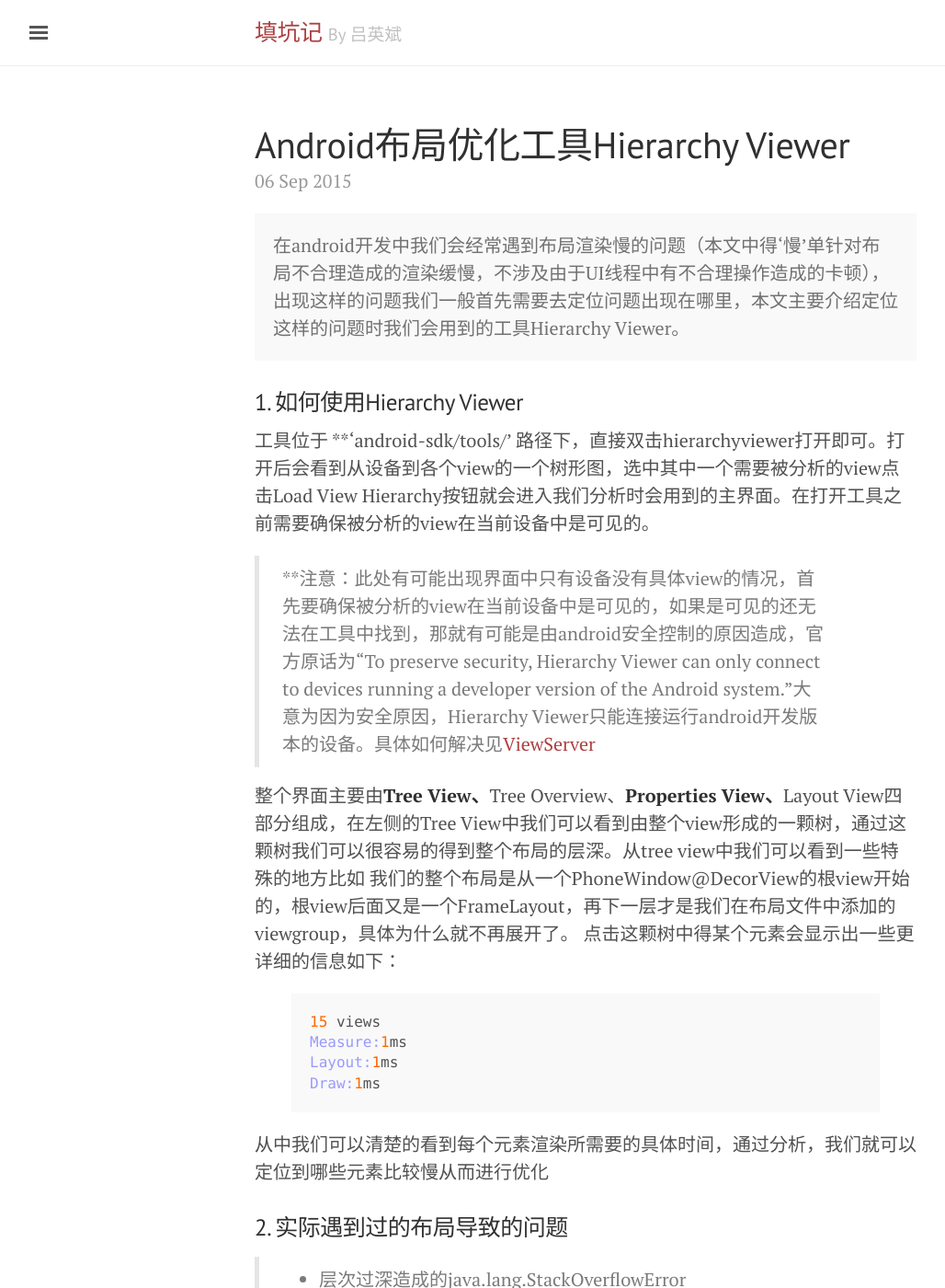
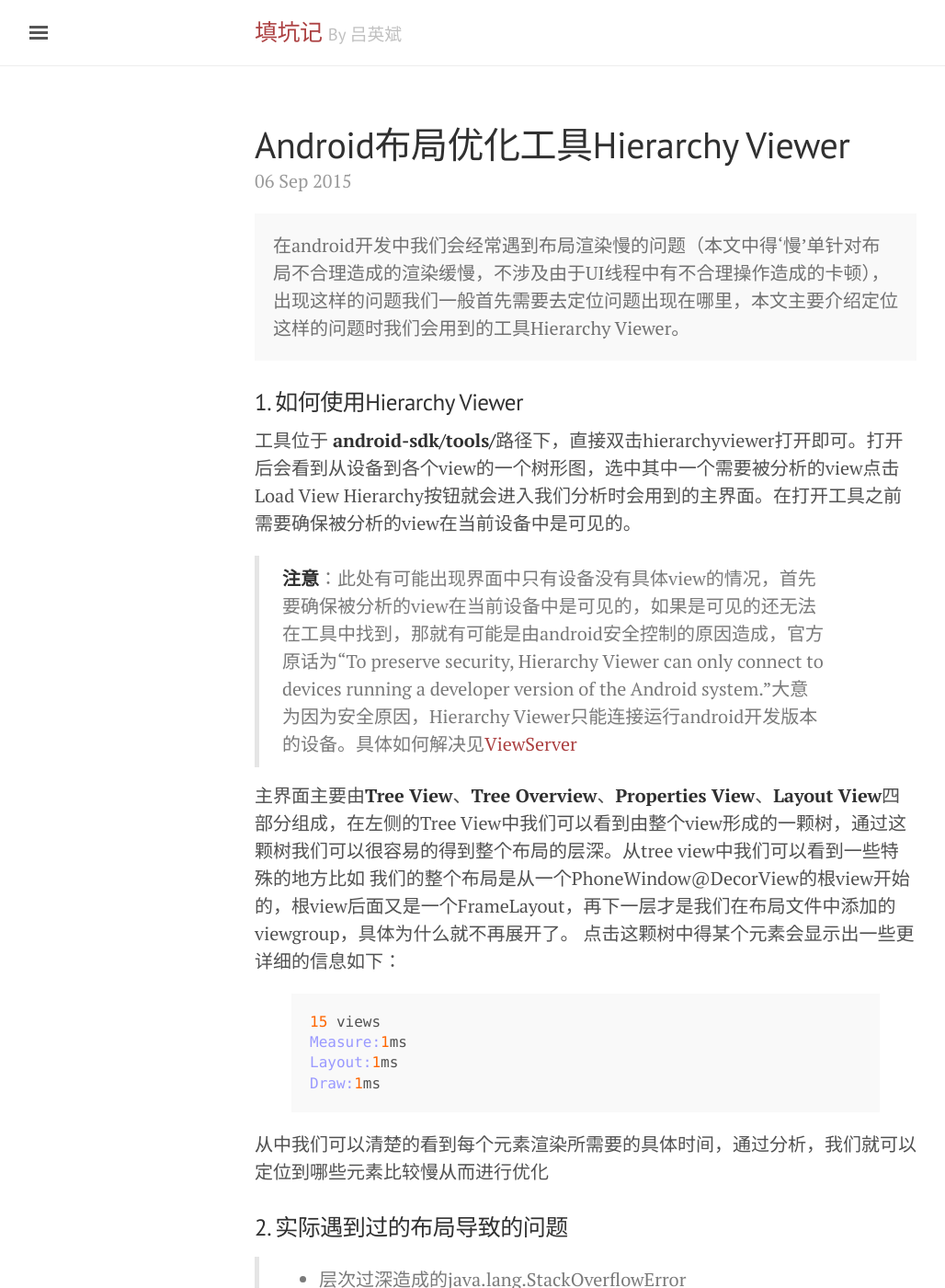
Before and after one commit to killermyth/killermyth.github.io, a Jekyll site: the page built from _posts/2015-09-06-Android布局优化工具Hierarchy Viewer.md, in a window 1280 px wide and 1400 px high. Shown: the whole window at 92% size, without its empty margins (3-1031 px from the left). Built offline with Jekyll 4.4.1, drawn with Linux system fonts in a browser that asks for light colours.

Commit message:
new post

```diff
--- a/_posts/2015-09-06-Android布局优化工具Hierarchy Viewer.md
+++ b/_posts/2015-09-06-Android布局优化工具Hierarchy Viewer.md
@@ -10,10 +10,11 @@ title: Android布局优化工具Hierarchy Viewer
 
 
 ### 1. 如何使用Hierarchy Viewer
-工具位于 **‘android-sdk/tools/’ 路径下，直接双击hierarchyviewer打开即可。打开后会看到从设备到各个view的一个树形图，选中其中一个需要被分析的view点击Load View Hierarchy按钮就会进入我们分析时会用到的主界面。在打开工具之前需要确保被分析的view在当前设备中是可见的。
-> **注意：此处有可能出现界面中只有设备没有具体view的情况，首先要确保被分析的view在当前设备中是可见的，如果是可见的还无法在工具中找到，那就有可能是由android安全控制的原因造成，官方原话为“To preserve security, Hierarchy Viewer can only connect to devices running a developer version of the Android system.”大意为因为安全原因，Hierarchy Viewer只能连接运行android开发版本的设备。具体如何解决见[ViewServer](https://github.com/romainguy/ViewServer)
+工具位于 **android-sdk/tools/**路径下，直接双击hierarchyviewer打开即可。打开后会看到从设备到各个view的一个树形图，选中其中一个需要被分析的view点击Load View Hierarchy按钮就会进入我们分析时会用到的主界面。在打开工具之前需要确保被分析的view在当前设备中是可见的。
 
-整个界面主要由**Tree View、**Tree Overview、**Properties View、**Layout View四部分组成，在左侧的Tree View中我们可以看到由整个view形成的一颗树，通过这颗树我们可以很容易的得到整个布局的层深。从tree view中我们可以看到一些特殊的地方比如
+> **注意**：此处有可能出现界面中只有设备没有具体view的情况，首先要确保被分析的view在当前设备中是可见的，如果是可见的还无法在工具中找到，那就有可能是由android安全控制的原因造成，官方原话为“To preserve security, Hierarchy Viewer can only connect to devices running a developer version of the Android system.”大意为因为安全原因，Hierarchy Viewer只能连接运行android开发版本的设备。具体如何解决见[ViewServer](https://github.com/romainguy/ViewServer)
+
+主界面主要由**Tree View**、**Tree Overview**、**Properties View**、**Layout View**四部分组成，在左侧的Tree View中我们可以看到由整个view形成的一颗树，通过这颗树我们可以很容易的得到整个布局的层深。从tree view中我们可以看到一些特殊的地方比如
 我们的整个布局是从一个PhoneWindow@DecorView的根view开始的，根view后面又是一个FrameLayout，再下一层才是我们在布局文件中添加的viewgroup，具体为什么就不再展开了。
 点击这颗树中得某个元素会显示出一些更详细的信息如下：
 {% highlight java %}
```
Also changed, not shown: 5 other files.
